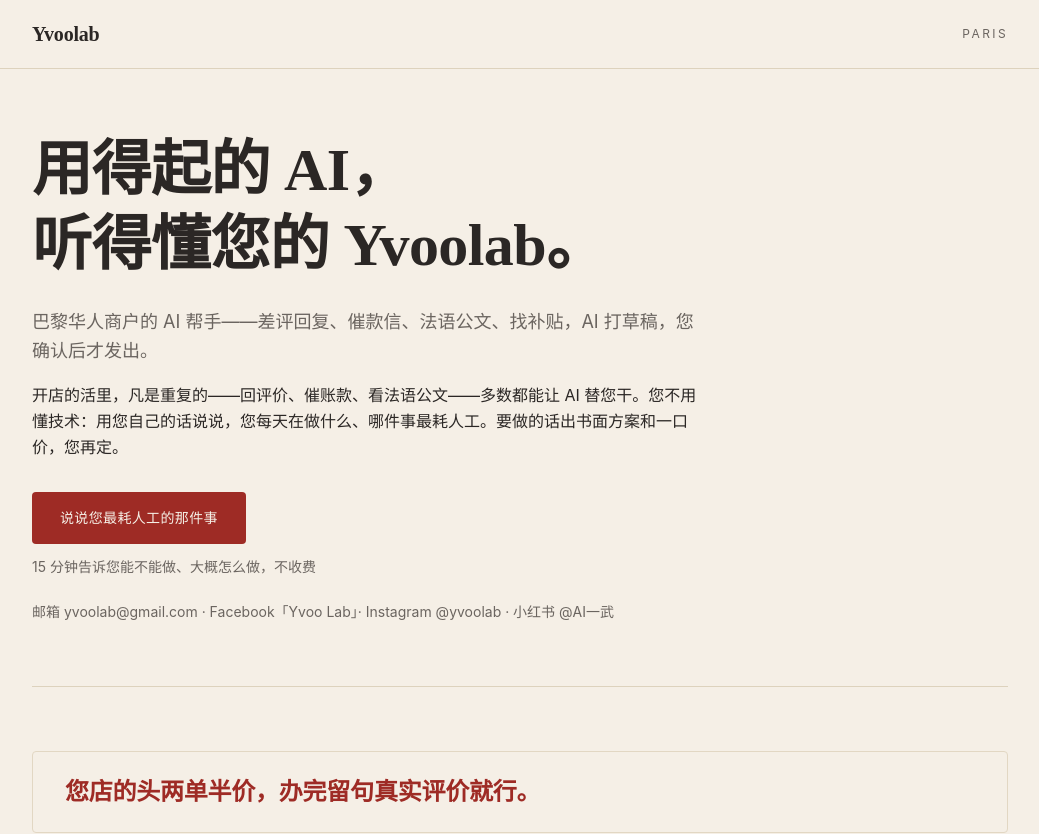
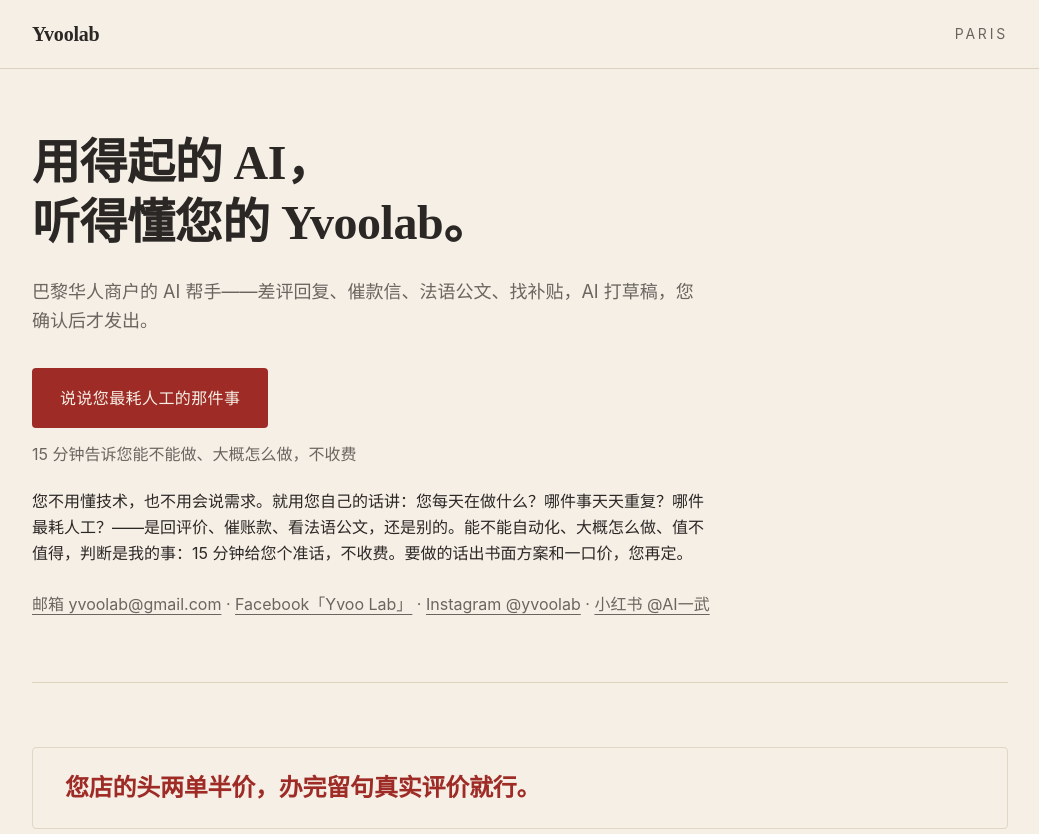
Before and after one commit to yvoolab/yvoolab.github.io, a Next.js app: page /shanghu in a window 1280 px wide. Shown: the top 834 px of the page, without its empty margins (120-1159 px from the left). Built offline with nearby package versions, Linux system fonts and the light colour scheme.

Commit message:
ui(h-line): type scale per Del (small text up, display down), clickable contact links, full diagnostic invite below CTA

```diff
--- a/app/(h-line)/_data/copy.ts
+++ b/app/(h-line)/_data/copy.ts
@@ -23,7 +23,7 @@
 
 // Del 2026-07-30 令补回：诊断邀约全式（例子三枚沿信稿 v2.1 已审句 + 总则「用您自己的话」+ 菜单第 9 条尾句拼装，无新造文案）
 export const DIAGNOSIS_FULL_INVITE =
-  "开店的活里，凡是重复的——回评价、催账款、看法语公文——多数都能让 AI 替您干。您不用懂技术：用您自己的话说说，您每天在做什么、哪件事最耗人工。要做的话出书面方案和一口价，您再定。";
+  "您不用懂技术，也不用会说需求。就用您自己的话讲：您每天在做什么？哪件事天天重复？哪件最耗人工？——是回评价、催账款、看法语公文，还是别的。能不能自动化、大概怎么做、值不值得，判断是我的事：15 分钟给您个准话，不收费。要做的话出书面方案和一口价，您再定。";
 
 // 半价横幅 (spec §2 总门面·item2)
 export const HALF_PRICE_BANNER = "您店的头两单半价，办完留句真实评价就行。";
--- a/app/(h-line)/_ui/ServicePage.tsx
+++ b/app/(h-line)/_ui/ServicePage.tsx
@@ -26,7 +26,7 @@
   return (
     <div className="mx-auto max-w-3xl px-6 py-16">
       {/* Hero */}
-      <h1 className="hl-display text-4xl leading-tight sm:text-5xl">{service.title}</h1>
+      <h1 className="hl-display text-3xl leading-tight sm:text-4xl">{service.title}</h1>
       <p className="mt-6 text-lg leading-relaxed" style={{ color: "var(--hl-fg-muted)" }}>
         {service.subtitle}
       </p>
--- a/app/(h-line)/_ui/components.tsx
+++ b/app/(h-line)/_ui/components.tsx
@@ -127,3 +127,30 @@
     </li>
   );
 }
+
+// Del 2026-07-30: 联系方式全挂真链（序：邮箱→FB→IG→小红书；小红书主页 URL 出处 ai-side-hustle research/xiaohongshu/stage2-headlines-sample-2026-04-25.md:15）
+const CONTACTS: Array<{ label: string; href: string; external?: boolean }> = [
+  { label: "邮箱 yvoolab@gmail.com", href: "mailto:yvoolab@gmail.com" },
+  { label: "Facebook「Yvoo Lab」", href: "https://www.facebook.com/yvoolab", external: true },
+  { label: "Instagram @yvoolab", href: "https://www.instagram.com/yvoolab", external: true },
+  { label: "小红书 @AI一武", href: "https://www.xiaohongshu.com/user/profile/695676df000000002a036760", external: true },
+];
+
+export function ContactLinks({ className = "" }: { className?: string }) {
+  return (
+    <p className={`text-sm ${className}`} style={{ color: "var(--hl-fg-muted)" }}>
+      {CONTACTS.map((c, i) => (
+        <span key={c.href}>
+          {i > 0 && " · "}
+          <a
+            href={c.href}
+            className="underline underline-offset-4 hover:opacity-80"
+            {...(c.external ? { target: "_blank", rel: "noopener noreferrer" } : {})}
+          >
+            {c.label}
+          </a>
+        </span>
+      ))}
+    </p>
+  );
+}
--- a/app/(h-line)/hline.css
+++ b/app/(h-line)/hline.css
@@ -45,3 +45,13 @@
 .hline-theme .hl-dot {
   background: var(--hl-accent);
 }
+
+/* Del 2026-07-30: 桌面小字过小——text-sm/text-xs 在 hline 域内各升一档 */
+.hline-theme .text-sm {
+  font-size: 1rem;
+  line-height: 1.75;
+}
+.hline-theme .text-xs {
+  font-size: 0.875rem;
+  line-height: 1.6;
+}
--- a/app/(h-line)/layout.tsx
+++ b/app/(h-line)/layout.tsx
@@ -1,5 +1,6 @@
 import type { Metadata } from "next";
 import Link from "next/link";
+import { ContactLinks } from "./_ui/components";
 import "../globals.css";
 import "./hline.css";
 import { CONTACT_LINE, SLOGAN, DISCLAIMER, TOOLS_FOOTER_TEXT } from "./_data/copy";
@@ -38,9 +39,7 @@
         <footer className="mt-24 border-t hl-hairline">
           <div className="mx-auto max-w-5xl px-6 py-12">
             <p className="hl-display text-2xl leading-snug">{SLOGAN}</p>
-            <p className="mt-4 text-sm" style={{ color: "var(--hl-fg-muted)" }}>
-              {CONTACT_LINE}
-            </p>
+            <ContactLinks className="mt-4" />
             <p className="mt-3 text-sm">
               <Link href="/tools" className="underline underline-offset-4">
                 {TOOLS_FOOTER_TEXT}
--- a/app/(h-line)/shanghu/page.tsx
+++ b/app/(h-line)/shanghu/page.tsx
@@ -1,8 +1,7 @@
 import type { Metadata } from "next";
-import { CtaBlock, Divider, MenuCardItem } from "../_ui/components";
+import { ContactLinks, CtaBlock, Divider, MenuCardItem } from "../_ui/components";
 import { oneTimeCards, persistentCard } from "../_data/services";
 import {
-  CONTACT_LINE,
   DIAGNOSIS_CTA_LABEL,
   DIAGNOSIS_FULL_INVITE,
   DIAGNOSIS_CTA_SUB,
@@ -33,7 +32,7 @@
     <div className="mx-auto max-w-5xl px-6 py-16">
       {/* 1 · Hero */}
       <section id="zhenduan">
-        <h1 className="hl-display text-5xl leading-tight sm:text-6xl">
+        <h1 className="hl-display text-4xl leading-tight sm:text-5xl">
           {SHANGHU_HERO_TITLE_LINE1}
           <br />
           {SHANGHU_HERO_TITLE_LINE2}
@@ -41,17 +40,15 @@
         <p className="mt-6 max-w-2xl text-lg leading-relaxed" style={{ color: "var(--hl-fg-muted)" }}>
           {SHANGHU_HERO_SUBHEAD}
         </p>
-        <p className="mt-4 max-w-2xl text-base leading-relaxed">
-          {DIAGNOSIS_FULL_INVITE}
-        </p>
         <CtaBlock
           href={mailtoWithSubject(DIAGNOSIS_MAIL_SUBJECT)}
           label={DIAGNOSIS_CTA_LABEL}
           sub={DIAGNOSIS_CTA_SUB}
         />
-        <p className="mt-6 text-sm" style={{ color: "var(--hl-fg-muted)" }}>
-          {CONTACT_LINE}
+        <p className="mt-5 max-w-2xl text-base leading-relaxed">
+          {DIAGNOSIS_FULL_INVITE}
         </p>
+        <ContactLinks className="mt-6" />
       </section>
 
       <Divider />
```
